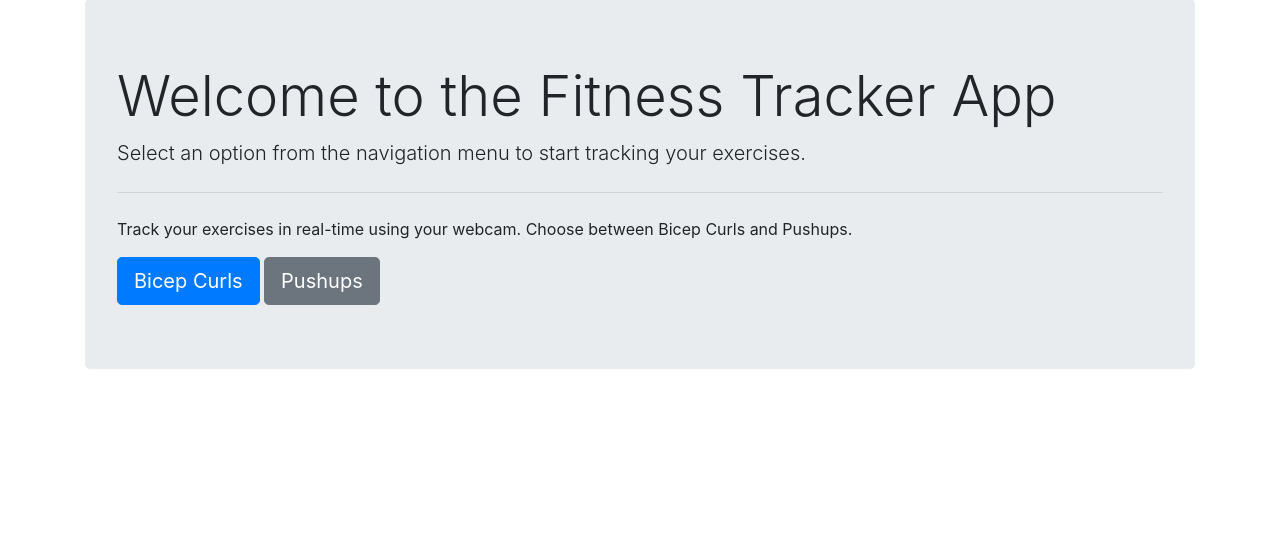
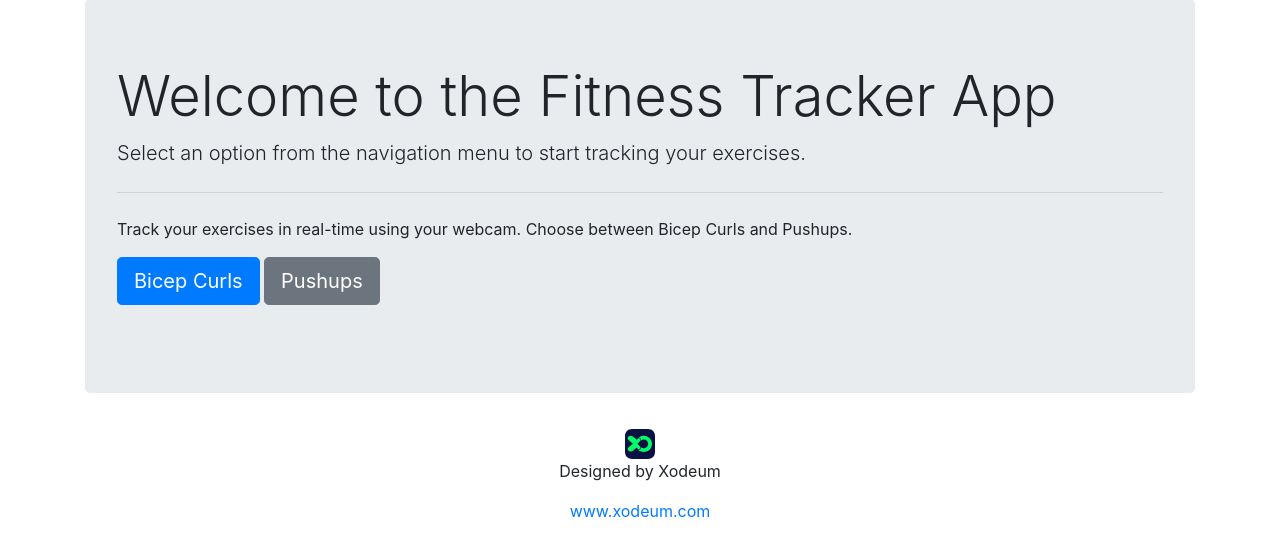
Before and after one commit to hamzahey/AI-GYM-TRAINER, a Flask app: page / in a window 1280 px wide. Shown: the part 81-637 px from the top of the page. Run offline with Flask 3, Linux system fonts and the light colour scheme; some libraries are stand-ins or nearby versions.

Commit message:
Add Style

```diff
--- a/templates/index.html
+++ b/templates/index.html
@@ -8,5 +8,15 @@
     <p>Track your exercises in real-time using your webcam. Choose between Bicep Curls and Pushups.</p>
     <a class="btn btn-primary btn-lg" href="{{ url_for('bicep_curls') }}" role="button">Bicep Curls</a>
     <a class="btn btn-secondary btn-lg" href="{{ url_for('pushups') }}" role="button">Pushups</a>
+    <br><br>
 </div>
+
+<footer class="footer py-1">
+    <div class="container text-center">
+        <img src="{{ url_for('static', filename='img/xodeum.svg') }}" alt="Xodeum Logo" width="30" height="30" class="inline">
+        <br>
+        <p class="inline">Designed by Xodeum</p>
+        <a href="https://www.xodeum.com/">www.xodeum.com</a>
+    </div>
+</footer>
 {% endblock %}
```
Also changed, not shown: static/styles.css (+12 -0 lines), static/img/xodeum.svg (added).
